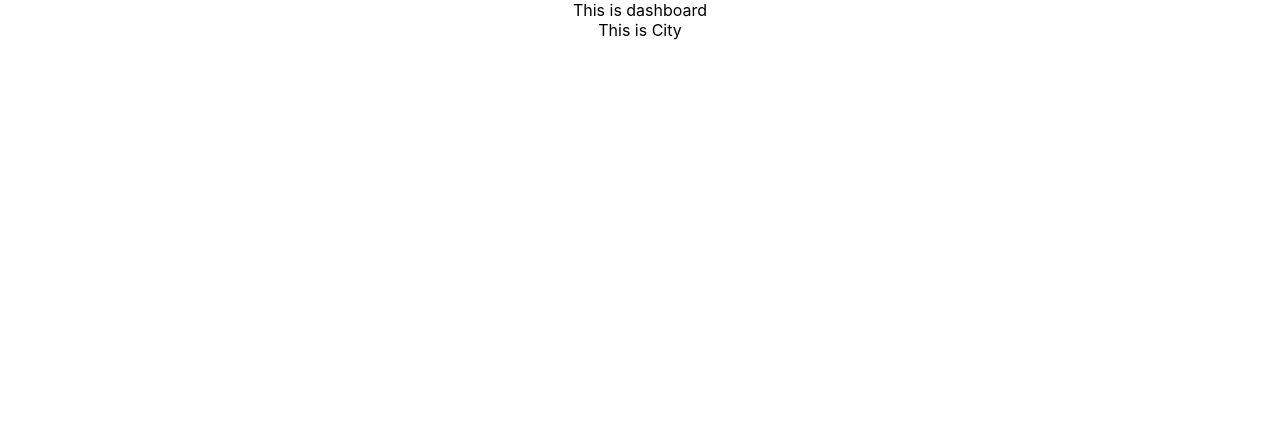
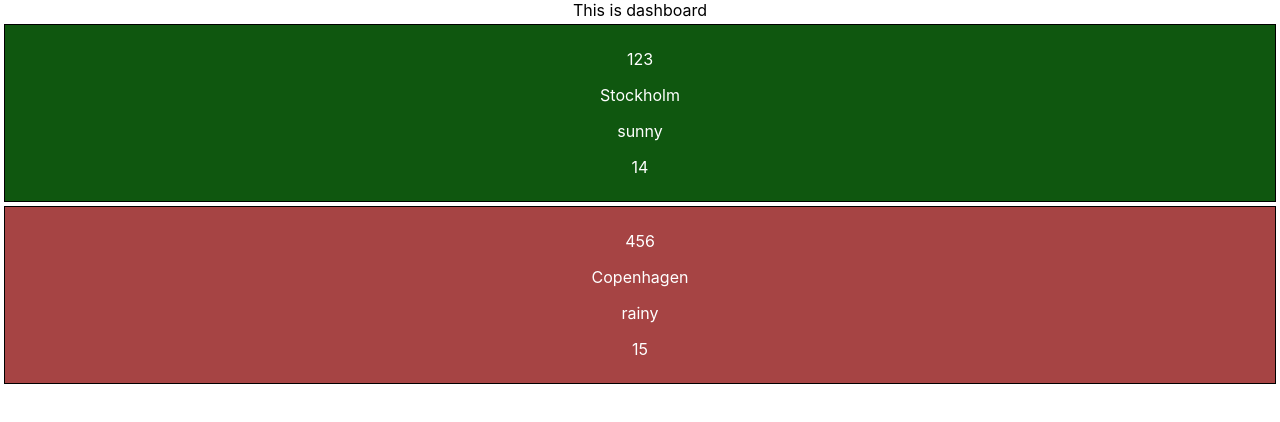
Before and after one commit to alsterverse/Arbetsprov-FE, a React (Create React App) app: page / in a window 1280 px wide. Shown: the top 422 px of the page. Built offline with nearby package versions, Linux system fonts and the light colour scheme.

Commit message:
testing TS, rendering some cards w mock data

```diff
--- a/src/components/Cities/Cities.tsx
+++ /dev/null
@@ -1,8 +0,0 @@
-
-const Cities = () => {
-    return(
-        <div>This is City</div>
-    )
-}
-
-export default Cities;
--- /dev/null
+++ b/src/components/CitiesList/CitiesList.tsx
@@ -0,0 +1,25 @@
+import CityCard from '../CityCard/CityCard';
+
+interface Props {
+    cities: {
+        id: number,
+        name: string,
+        temperature: number,
+        weather: string
+    }[]
+}
+
+const CitiesList: React.FC<Props> = ({ cities }) => {
+
+    return(
+        <div>
+            { cities.map(city => {
+                return <CityCard
+                    {...city}
+                    key={city.id} />
+            })}
+        </div>
+    )
+}
+
+export default CitiesList;
--- /dev/null
+++ b/src/components/CityCard/CityCard.tsx
@@ -0,0 +1,29 @@
+import Card from '../UI/Card/Card';
+interface Props {
+    id: number;
+    name: string;
+    temperature: number;
+    weather: string;
+}
+
+const CityCard: React.FC<Props> = (props) => {
+
+    let cardColor: string;
+
+    if(props.temperature <= 14) {
+        cardColor = "green";
+    } else {
+        cardColor ="red";
+    }
+
+    return(
+        <Card color={cardColor}>
+            <p>{props.id}</p>
+            <p>{props.name}</p>
+            <p>{props.weather}</p>
+            <p>{props.temperature}</p>
+        </Card>
+    )
+}
+
+export default CityCard;
--- /dev/null
+++ b/src/components/UI/Card/Card.module.css
@@ -0,0 +1,15 @@
+.Card {
+    padding: 8px;
+    border: 1px solid black;
+    margin: 4px;
+}
+
+.Green {
+    color: white;
+    background-color: rgb(15, 87, 15);
+}
+
+.Red {
+    color: white;
+    background-color: rgba(148, 29, 29, 0.824)
+}
--- a/src/components/UI/Card/Card.tsx
+++ b/src/components/UI/Card/Card.tsx
@@ -1,7 +1,24 @@
 
-const Card = () => {
+import classes from './Card.module.css';
+
+type Props = {
+    children: JSX.Element | JSX.Element[],
+    color?: string,
+}
+
+const Card = ({children, color}: Props) => {
+    let classList:string[] = [classes.Card]
+
+    if(color == "green") {
+        classList.push(classes.Green);
+    } else if (color == "red") {
+        classList.push(classes.Red);
+    }
+
     return(
-        <div>This is Card</div>
+        <div className={classList.join(' ')}>
+            {children}
+        </div>
     )
 }
 
--- a/src/containers/Dashboard/Dashboard.tsx
+++ b/src/containers/Dashboard/Dashboard.tsx
@@ -1,10 +1,26 @@
-import Cities from "../../components/Cities/Cities";
+import CitiesList from "../../components/CitiesList/CitiesList";
+import { useState } from "react";
+
+interface State {
+    cities: {
+        id: number,
+        name: string,
+        temperature: number,
+        weather: string
+    }[]
+}
 
 const Dashboard = () => {
+
+    const [cities, setCities] = useState<State["cities"]>([
+        { id: 123, name: "Stockholm", temperature: 14, weather: "sunny"},
+        { id: 456, name: "Copenhagen", temperature: 15, weather: "rainy"}
+    ]);
+
     return(
         <>
             <div>This is dashboard</div>
-            <Cities />
+            <CitiesList cities={cities} />
         </>
     )
 }
```
Also changed, not shown: src/components/City/City.tsx (deleted, +0 -8 lines).
